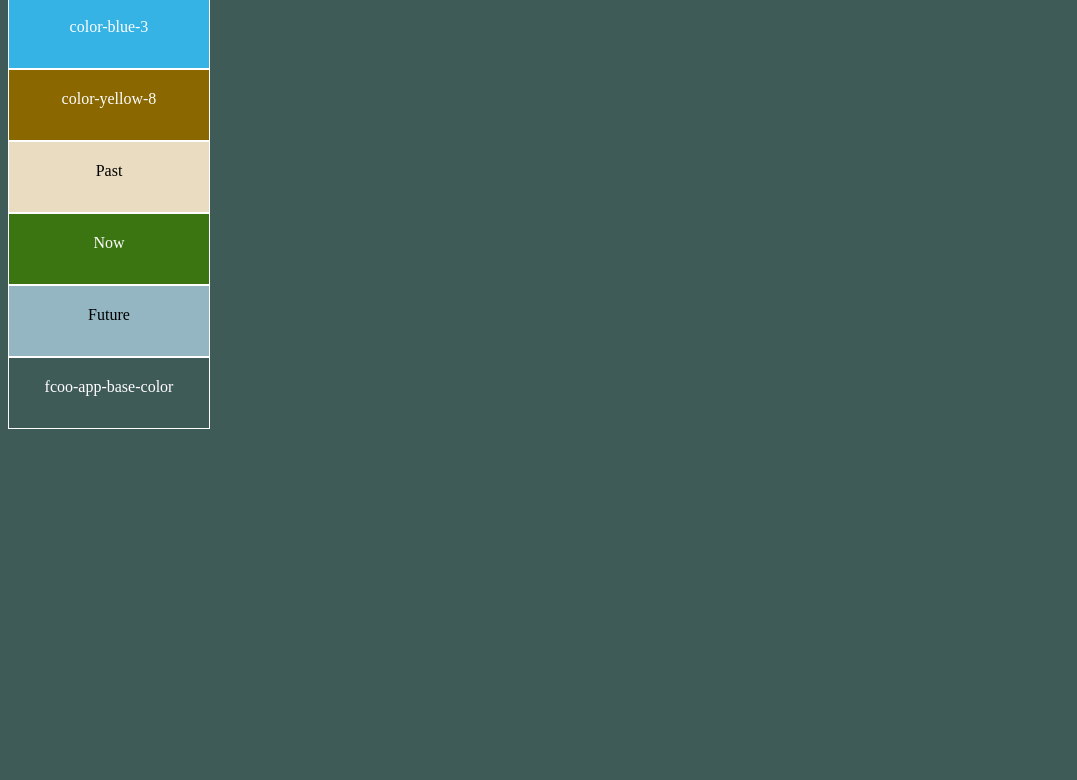
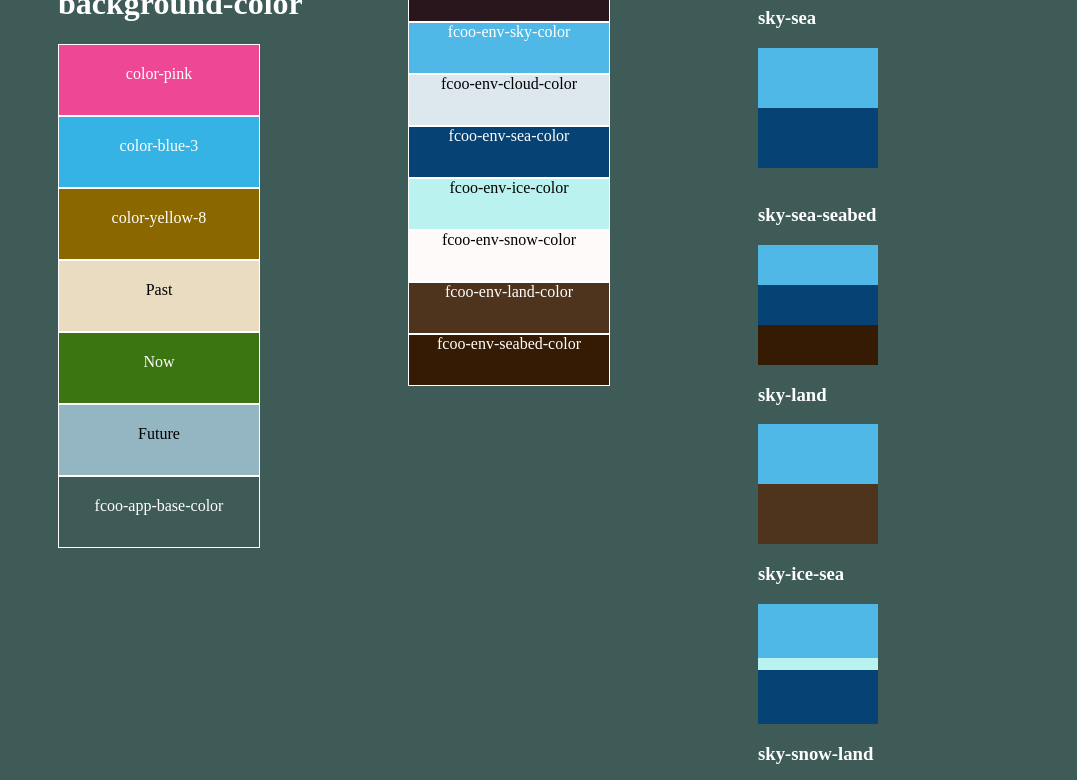
Before and after one commit to FCOO/fcoo-colors, a website: page demo/index.html in a window 1280 px wide. Shown: the part 155-935 px from the top of the page, without its empty margins (0-1077 px from the left). Before the commit the page ends 800 px from the top, so only its background shows below. Drawn offline with Linux system fonts and the light colour scheme.

Commit message:
To illustrate different "part" of the environment a set of scss-variables, css-var, and css-classes are defined for colors as "sea", "ice" etc.

```diff
--- a/bower.json
+++ b/bower.json
@@ -1,6 +1,6 @@
 {
   "name": "fcoo-colors",
-  "version": "2.0.5",
+  "version": "2.1.0",
   "homepage": "https://github.com/FCOO/fcoo-colors",
   "authors": [
     "Niels Holt"
--- a/demo/index.html
+++ b/demo/index.html
@@ -16,28 +16,87 @@
         body {
             color: var(--fcoo-app-base-text-color);
             background-color: var(--fcoo-app-base-color);
+            display: flex;
+            flex-directior: row;
+
         }
-        div {
+        h1 {
+            width: 300px;
+        }
+        div.col {
+            margin-left: 50px;
+        }
+        div.standard {
             width: 200px; height: 50px;
             text-align: center;
             padding-top: 20px;
             border: 1px solid var(--fcoo-app-base-text-color);
             cursor: pointer;
         }
+        div.standard2 {
+            width: 200px; height: 50px;
+            text-align: center;
+            padding-top: 0px;
+            border: 1px solid var(--fcoo-app-base-text-color);
+        }
+        div.env {
+            width: 120px;
+            text-align: center;
+            padding-top: 0px;
+        }
+        div.env-1-3 { height: 40px; }
+        div.env-2-3 { height: 80px; }
+        div.env-1-2 { height: 60px; }
+        div.env-45-10 { height: 54px; }
+        div.env-10-10 { height: 12px; }
     </style>
 </head>
 
 <body>
+    <div class="col">
     <h1>Click no a color to change application base color = body background-color</h1>
-    <div class="color-pink">color-pink</div>
-    <div class="color-blue-3">color-blue-3</div>
-    <div class="color-yellow-8">color-yellow-8</div>
-    <div class="time-past-color time-past-text-color">Past</div>
-    <div class="time-now-color time-now-text-color">Now</div>
-    <div class="time-future-color time-future-text-color">Future</div>
-    <div class="fcoo-app-base-text-color fcoo-app-base-color">fcoo-app-base-color</div>
+    <div class="standard color-pink">color-pink</div>
+    <div class="standard color-blue-3">color-blue-3</div>
+    <div class="standard color-yellow-8">color-yellow-8</div>
+    <div class="standard time-past-color time-past-text-color">Past</div>
+    <div class="standard time-now-color time-now-text-color">Now</div>
+    <div class="standard time-future-color time-future-text-color">Future</div>
+    <div class="standard fcoo-app-base-text-color fcoo-app-base-color">fcoo-app-base-color</div>
+    </div><div class="col">
+    <h1>FCOO-ENV-COLORS</h1>
+    <div class="standard2 fcoo-env-space-color">fcoo-env-space-color</div>
+    <div class="standard2 fcoo-env-sky-color">fcoo-env-sky-color</div>
+    <div class="standard2 fcoo-env-cloud-color" style="color:black">fcoo-env-cloud-color</div>
+    <div class="standard2 fcoo-env-sea-color">fcoo-env-sea-color</div>
+    <div class="standard2 fcoo-env-ice-color" style="color:black">fcoo-env-ice-color</div>
+    <div class="standard2 fcoo-env-snow-color" style="color:black">fcoo-env-snow-color</div>
+    <div class="standard2 fcoo-env-land-color">fcoo-env-land-color</div>
+    <div class="standard2 fcoo-env-seabed-color">fcoo-env-seabed-color</div>
+    </div><div class="col">
+    <h1>FCOO-ENV-COLORS EXAMPLE</h1>
+    <h3>sky-sea</h3>
+    <div class="env env-1-2 fcoo-env-sky-color"></div>
+    <div class="env env-1-2 fcoo-env-sea-color"></div>
+    <br>
+    <h3>sky-sea-seabed</h3>
+    <div class="env env-1-3 fcoo-env-sky-color"></div>
+    <div class="env env-1-3 fcoo-env-sea-color"></div>
+    <div class="env env-1-3 fcoo-env-seabed-color"></div>
 
+    <h3>sky-land</h3>
+    <div class="env env-1-2 fcoo-env-sky-color"></div>
+    <div class="env env-1-2 fcoo-env-land-color"></div>
 
+    <h3>sky-ice-sea</h3>
+    <div class="env env-45-10 fcoo-env-sky-color"></div>
+    <div class="env env-10-10 fcoo-env-ice-color"></div>
+    <div class="env env-45-10 fcoo-env-sea-color"></div>
+
+    <h3>sky-snow-land</h3>
+    <div class="env env-45-10 fcoo-env-sky-color"></div>
+    <div class="env env-10-10 fcoo-env-snow-color"></div>
+    <div class="env env-45-10 fcoo-env-land-color"></div>
+	</div>
 
 	<script src="bower_components.js"></script>
 	<script src="../src/fcoo-colors.js"></script>
@@ -46,7 +105,7 @@
     console.log(window.chroma.mix(111, 222).hex() );
     console.log( window.fcoo.getRootVar('--_fcoo-default-app-base-color') );
     $('body').on('click', () => window.fcoo.color.setApplicationBaseColor( window.fcoo.getRootVar('--_fcoo-default-app-base-color') ) );
-    $('body > div').each( (index, elem) => {
+    $('body  div.standard').each( (index, elem) => {
         $(elem).on('click', () => {
             window.fcoo.color.setApplicationBaseColor( $(elem).css('background-color') );
             return false;
--- a/package.json
+++ b/package.json
@@ -1,6 +1,6 @@
 {
   "name": "fcoo-colors",
-  "version": "2.0.5",
+  "version": "2.1.0",
   "homepage": "https://github.com/FCOO/fcoo-colors",
   "author": "Niels Holt nho@fcoo.dk",
   "description": "package.json is only use for building the package. see bower.json for more info",
--- a/src/_fcoo-colors-variables.scss
+++ b/src/_fcoo-colors-variables.scss
@@ -89,6 +89,22 @@ in src/_fcoo-color-mixin.scss
 $fcoo-app-default-base-color     : #3f5b58;  //DALO color in "Forsvarsministeriets koncernfælles Designmanual 2018"
 $fcoo-app-default-base-text-color: #ffffff;
 
-
 $fcoo-app-base-color     : var(--fcoo-app-base-color);
 $fcoo-app-base-text-color: var(--fcoo-app-base-text-color);
+
+
+/**********************************************************
+Environmental colors
+Defines a number of colors and $-variables for different
+parts of the environmental. Eq sky, cloud, sea etc.
+**********************************************************/
+$fcoo-env-color-list: (
+    space   : #28161C,
+    sky     : #50B8E7,  //From https://www.color-hex.com/color-palette/22229. Alt. = deepskyblue,
+    cloud   : #DDE7EE,  //From https://www.color-hex.com/color-palette/5537
+    sea     : #064273,  //From https://www.color-hex.com/color-palette/3497
+    ice     : #BAF2EF,  //From https://www.color-hex.com/color-palette/3098
+    snow    : #FFFAFA,  //css show-color
+    land    : #4E341D,  //From https://www.color-hex.com/color-palette/60344
+    seabed  : #351B04   //From https://www.color-hex.com/color-palette/60344
+);
--- a/src/fcoo-colors.scss
+++ b/src/fcoo-colors.scss
@@ -65,3 +65,20 @@ in src/_fcoo-color-mixin.scss
 
 .fcoo-app-base-text-color { color           : $fcoo-app-base-text-color }
 .fcoo-app-base-color      { background-color: $fcoo-app-base-color      }
+
+
+
+/**********************************************************
+Environmental color
+**********************************************************/
+:root {
+    @each $env,$color in $fcoo-env-color-list{
+        --fcoo-env-#{$env}-color: #{$color};
+    }
+}
+
+@each $env,$color in $fcoo-env-color-list{
+    $var: var(--fcoo-env-#{$env}-color);
+    .fcoo-env-#{$env}-text-color { color           : $var }
+    .fcoo-env-#{$env}-color      { background-color: $var }
+}
```
Also changed, not shown: README.md, dist/fcoo-colors.css, src/fcoo-colors.css, 1 other file.
